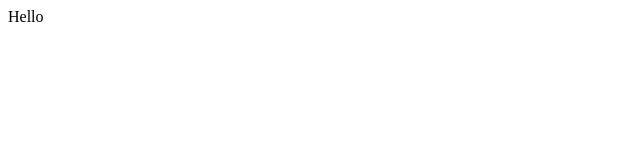
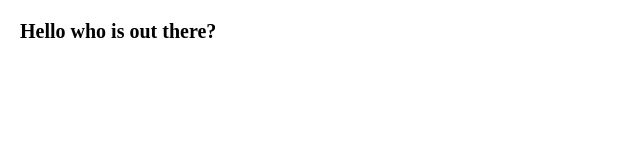
Before and after one commit to willemverbuyst/portfolio-2020, a website: page index.html in a window 1280 px wide. Shown: the whole page, without its empty margins (0-640 px from the left). Drawn offline with Linux system fonts and the light colour scheme.

Commit message:
Set up a base folder to get started

```diff
--- a/index.html
+++ b/index.html
@@ -4,8 +4,9 @@
     <meta charset="UTF-8" />
     <meta name="viewport" content="width=device-width, initial-scale=1.0" />
     <title>Hi I am Willem</title>
+    <link rel="stylesheet" href="./css/style.css" />
   </head>
   <body>
-    Hello
+    <h1>Hello who is out there?</h1>
   </body>
 </html>
--- /dev/null
+++ b/sass/base/_base.scss
@@ -0,0 +1,17 @@
+*,
+*::after,
+*::before {
+  margin: 0;
+  padding: 0;
+  box-sizing: inherit;
+}
+
+html {
+  font-size: 62.5%;
+}
+
+body {
+  box-sizing: border-box;
+  padding: 2rem;
+  color: black;
+}
--- /dev/null
+++ b/sass/main.scss
@@ -0,0 +1 @@
+@import './base/base';
```
Also changed, not shown: css/style.comp.css (added), css/style.css (added), css/style.prefix.css (added).
